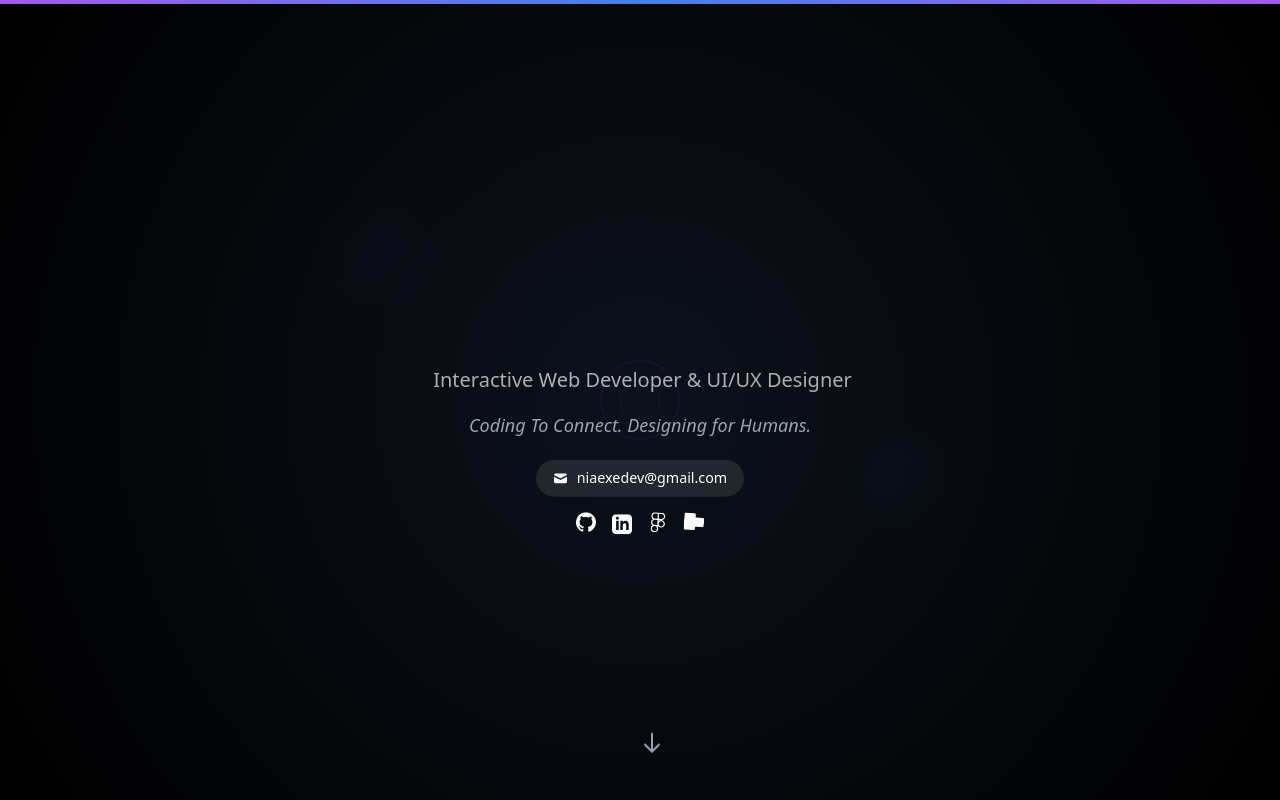
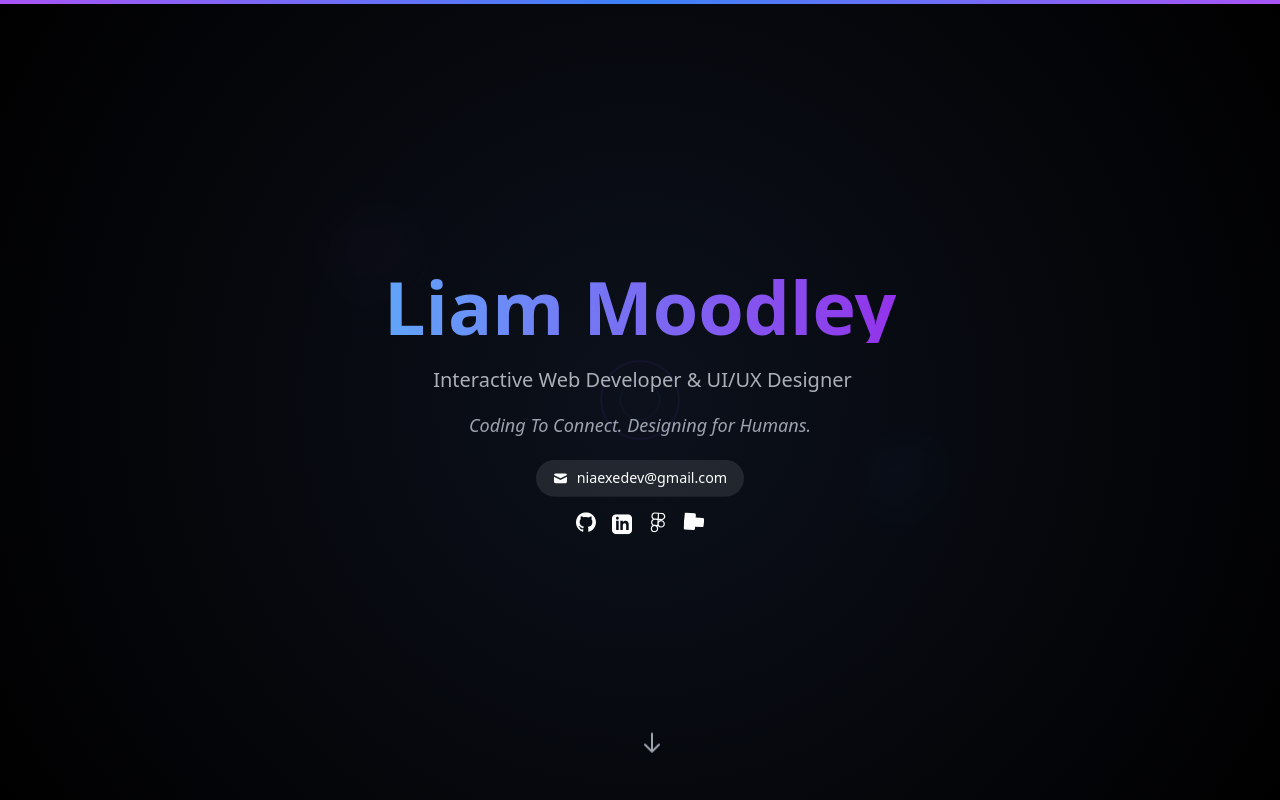
Before and after one commit to BlitzNoval/niaexe, a Next.js app: page / in a window 1280 px wide. Shown: the top 800 px of the page. Built offline with nearby package versions, Linux system fonts and the light colour scheme.

Commit message:
name fix

```diff
--- a/app/components/HeroSection.tsx
+++ b/app/components/HeroSection.tsx
@@ -22,26 +22,20 @@ export default function HeroSection() {
 
 			<ParallaxWrapper speed={0.2} className="relative z-10 text-center">
 				<motion.h1
-					initial={{ y: 50 }}
-					animate={{ y: 0 }}
-					transition={{ duration: 0.8, delay: 0.2 }}
+					initial={{ y: 50, opacity: 0 }}
+					animate={{
+						y: 0,
+						opacity: 1,
+						scale: [1, 1.02, 1]
+					}}
+					transition={{
+						y: { duration: 0.8, delay: 0.2 },
+						opacity: { duration: 0.8, delay: 0.2 },
+						scale: { duration: 6, repeat: Infinity, ease: "easeInOut", delay: 3 }
+					}}
 					className="text-4xl md:text-7xl font-bold mb-6 bg-clip-text text-transparent bg-gradient-to-r from-blue-400 to-purple-600"
 				>
-					<motion.span
-						animate={{
-							y: [0, -8, 0],
-							scale: [1, 1.02, 1]
-						}}
-						transition={{
-							duration: 6,
-							repeat: Infinity,
-							ease: "easeInOut",
-							delay: 2
-						}}
-						className="inline-block"
-					>
-						Liam Moodley
-					</motion.span>
+					Liam Moodley
 				</motion.h1>
 				<motion.div
 					initial={{ y: 50, opacity: 0 }}
--- /dev/null
+++ b/app/components/ScrollToTop.tsx
@@ -0,0 +1,78 @@
+'use client';
+
+import { motion, AnimatePresence } from 'framer-motion';
+import { useState, useEffect } from 'react';
+
+export default function ScrollToTop() {
+	const [isVisible, setIsVisible] = useState(false);
+
+	useEffect(() => {
+		const toggleVisibility = () => {
+			// Show button when user has scrolled down 300px
+			if (window.scrollY > 300) {
+				setIsVisible(true);
+			} else {
+				setIsVisible(false);
+			}
+		};
+
+		window.addEventListener('scroll', toggleVisibility);
+
+		return () => window.removeEventListener('scroll', toggleVisibility);
+	}, []);
+
+	const scrollToTop = () => {
+		window.scrollTo({
+			top: 0,
+			behavior: 'smooth'
+		});
+	};
+
+	return (
+		<AnimatePresence>
+			{isVisible && (
+				<motion.button
+					initial={{ opacity: 0, scale: 0.3, y: 100 }}
+					animate={{
+						opacity: 1,
+						scale: 1,
+						y: 0,
+						rotate: [0, 5, -5, 0]
+					}}
+					exit={{ opacity: 0, scale: 0.3, y: 100 }}
+					transition={{
+						opacity: { duration: 0.3 },
+						scale: { duration: 0.3 },
+						y: { duration: 0.3 },
+						rotate: { duration: 3, repeat: Infinity, ease: "easeInOut", delay: 1 }
+					}}
+					onClick={scrollToTop}
+					className="fixed bottom-8 right-8 z-50 p-3 bg-primary text-primary-foreground rounded-full shadow-lg hover:shadow-xl hover:scale-110 transition-all duration-200 group"
+					aria-label="Scroll to top"
+				>
+					<motion.svg
+						className="w-6 h-6"
+						fill="none"
+						stroke="currentColor"
+						viewBox="0 0 24 24"
+						animate={{
+							y: [0, -2, 0]
+						}}
+						transition={{
+							duration: 2,
+							repeat: Infinity,
+							ease: "easeInOut"
+						}}
+					>
+						<path
+							strokeLinecap="round"
+							strokeLinejoin="round"
+							strokeWidth={2}
+							d="M5 10l7-7m0 0l7 7m-7-7v18"
+						/>
+					</motion.svg>
+				</motion.button>
+			)}
+		</AnimatePresence>
+	);
+}
--- a/app/page.tsx
+++ b/app/page.tsx
@@ -7,6 +7,7 @@ import FigmaSection from './components/FigmaSection';
 import ContactSection from './components/ContactSection';
 import InteractiveBackground from './components/InteractiveBackground';
 import ParallaxLayers from './components/ParallaxLayers';
+import ScrollToTop from './components/ScrollToTop';
 
 export default function MinimalModernPortfolio() {
 	return (
@@ -20,6 +21,7 @@ export default function MinimalModernPortfolio() {
 				<FigmaSection />
 				<ContactSection />
 			</div>
+			<ScrollToTop />
 		</div>
 	);
 }
```
